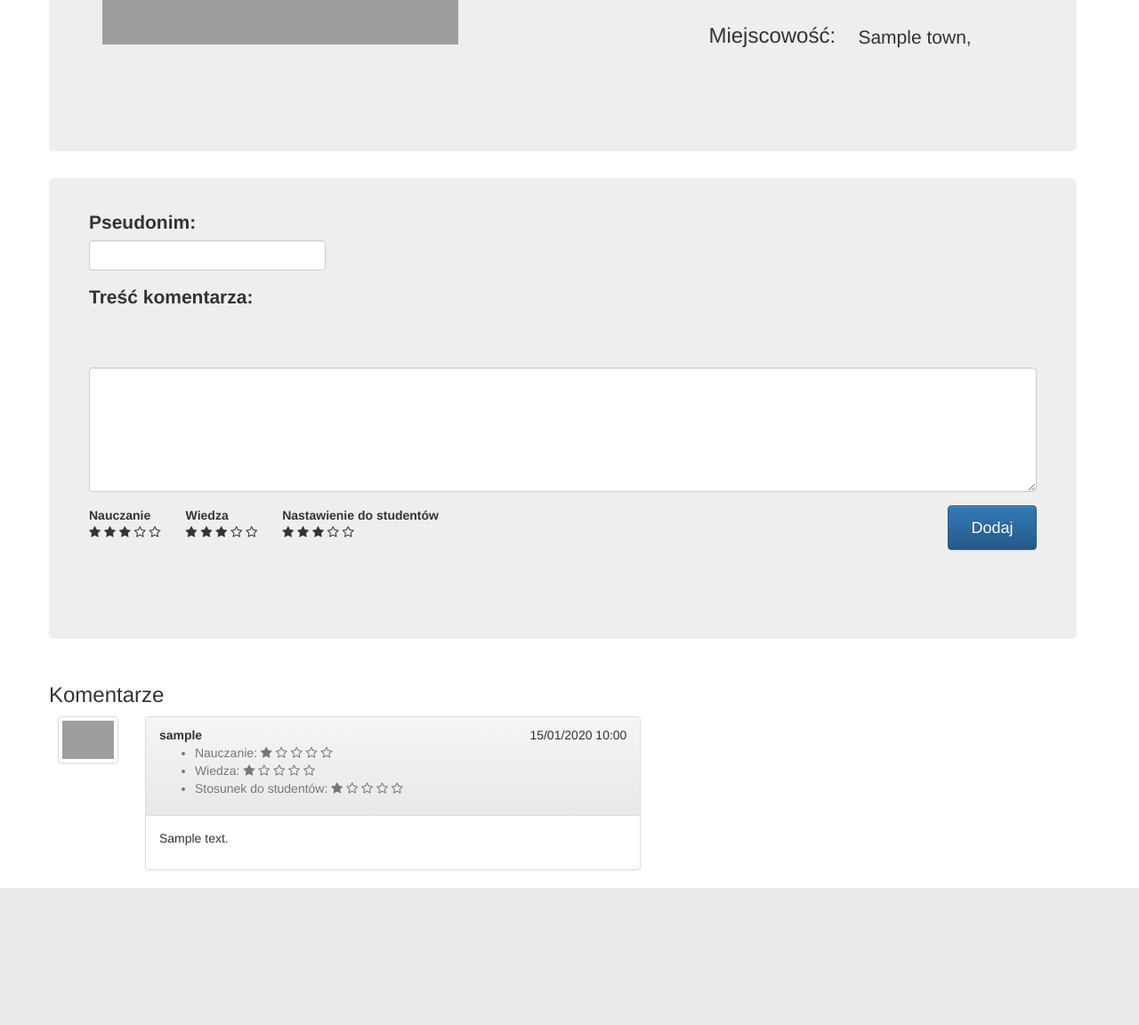
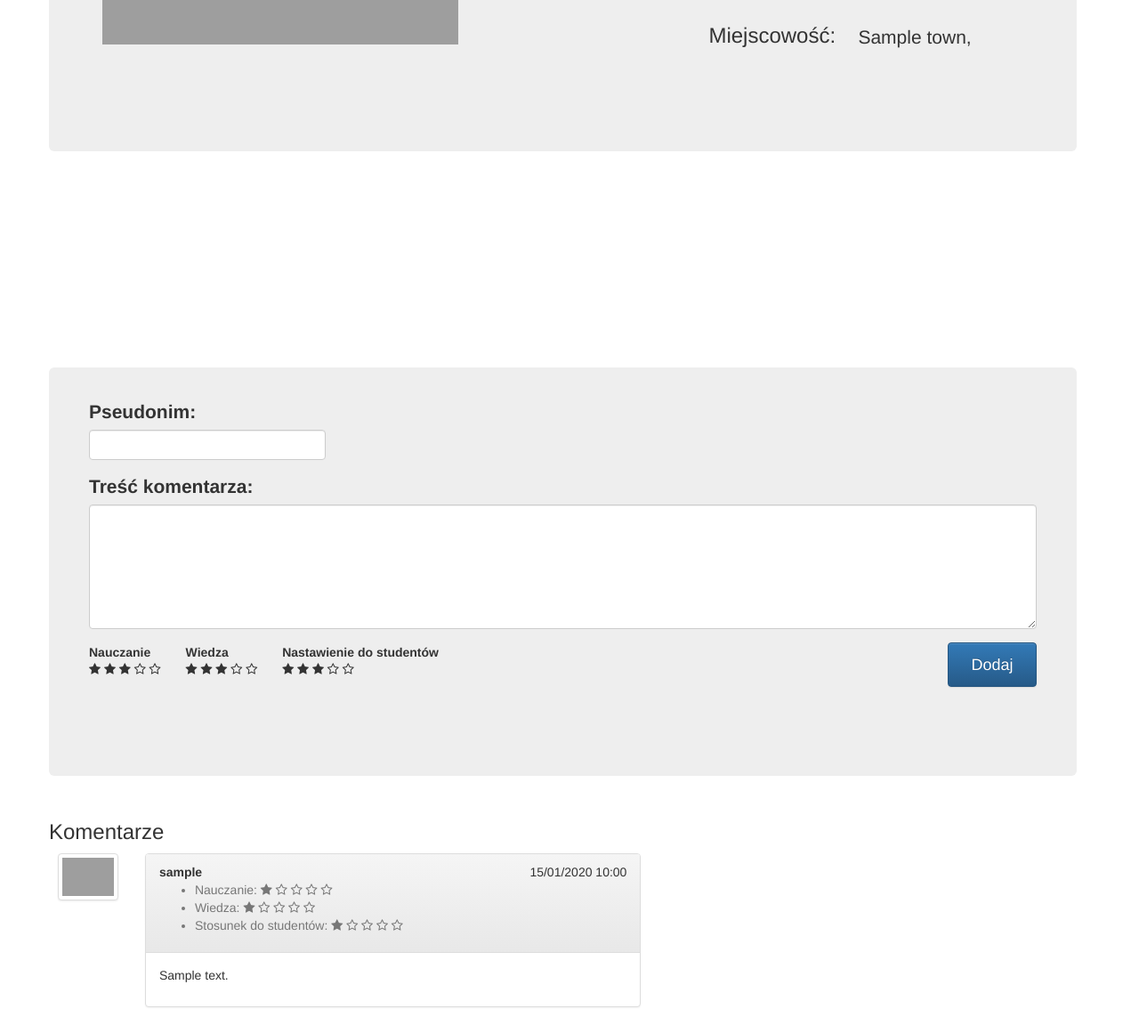
Before and after one commit to Rav2/ocen_prowadzacego, a Django app: template op_app/templates/rate.html in a window 1280 px wide. Shown: the part 357-1509 px from the top of the page at 89% size. Before the commit the page ends 1355 px from the top, so only its background shows below. Run offline with Django 3.2, Linux system fonts and the light colour scheme; tables that the repository leaves empty hold one stand-in row (values such as "Sample post"); the template is opened without the code that fills it: values that come from a table or form of the project are taken from there, most other values are stand-ins (such as "Sample title", 1, 10 or a date in 2020); some libraries are stand-ins or nearby versions; grey boxes are pictures that could not be loaded.

Commit message:
rate naprawiony

```diff
--- a/op_app/static/add.css
+++ b/op_app/static/add.css
@@ -9,4 +9,4 @@ width:50% !important;}
 
 input{
 margin-left:0px;
-padding-left:10px;}
+padding-left:10px}
--- a/op_app/templates/rate.html
+++ b/op_app/templates/rate.html
@@ -52,7 +52,9 @@
               </div>
       </div>
 
+</div>
 
+<div class="container">
     <div class="jumbotron">
 <form method="POST">
     {% csrf_token %}
@@ -107,7 +109,7 @@
 </div>
 </form>
 </div>
-</div> <!--container-->
+</div>
 
 <div class="container">
 <div class="row">
@@ -169,7 +171,6 @@
 
 </div>
 </div>
-
 {% endfor %}
 {%else%}
 <li>Bądź pierwszy i oceń {{profile.name }} {{profile.surname}}</li>
@@ -179,7 +180,7 @@
   <p>Brak prowadzących!!!</p>
     <a href="/add/">Dodaj prowadzącego!</a>
 {% endif %}
-</div>
+
 {% endblock %}
  {% block page-script-bottom %}
 
```
